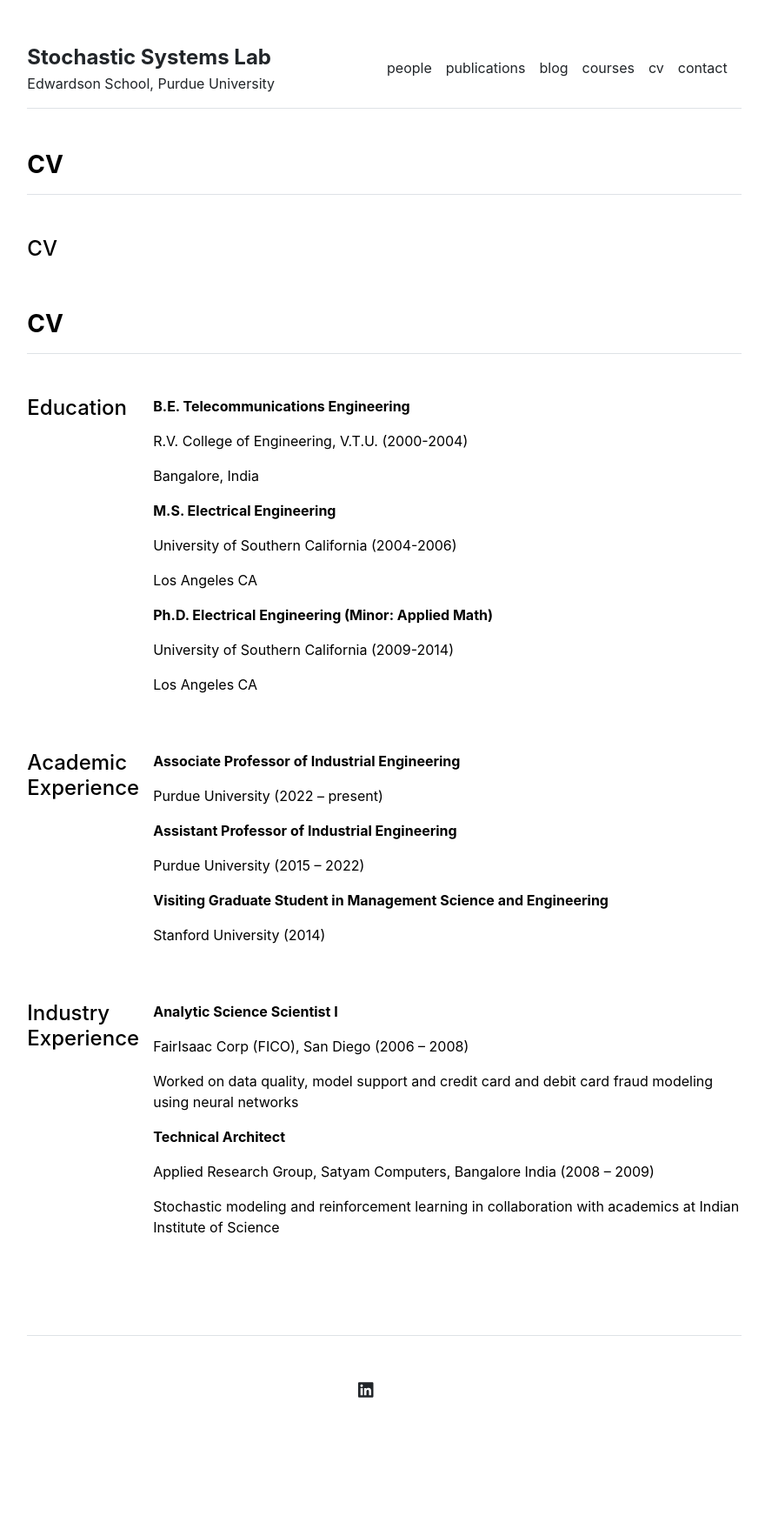
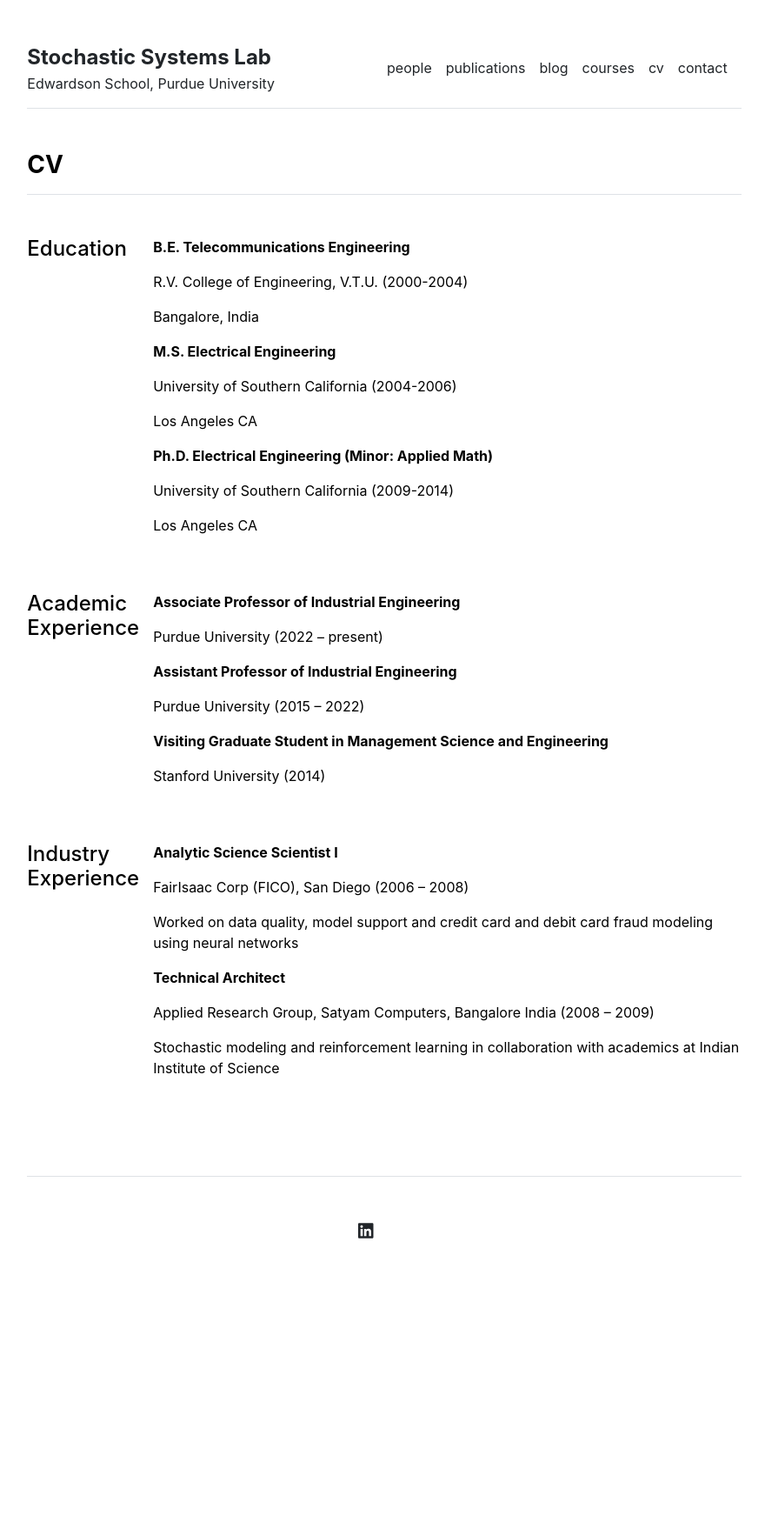
Before and after one commit to stochasticsystemslab/stochasticsystemslab.github.io, a Jekyll site: the page built from cv.md, in a window 1280 px wide. Shown: the whole page at 87% size, without its empty margins (198-1078 px from the left). Built offline with Jekyll 4.4.1, drawn with Linux system fonts in a browser that asks for light colours; after the commit the page ends 1527 px from its top, so only the background shows below that.

Commit message:
Update cv.html

```diff
--- a/_layouts/cv.html
+++ b/_layouts/cv.html
@@ -3,22 +3,6 @@ layout: default
 ---
 
 {{ content }}
-
-<div class="row g-5 mb-5">
-  <div>
-    <h3 class="fw-bold border-bottom pb-3 mb-5">CV</h3>
-    <div class="row g-5 mb-5">
-      <div class="col-md-2">
-        <h4>CV</h4>
-      </div>
-      <div class="col-md-10">
-        {% for section in site.data.cv.file %}
-          <p class="fw-bold">{{ section.title }}</p>
-          <p>{{ section.description }}</p>
-          <p>{{ section.location }}</p>
-        {% endfor %}
-      </div>
-    </div>
 
 <div class="row g-5 mb-5">
   <div>
```
